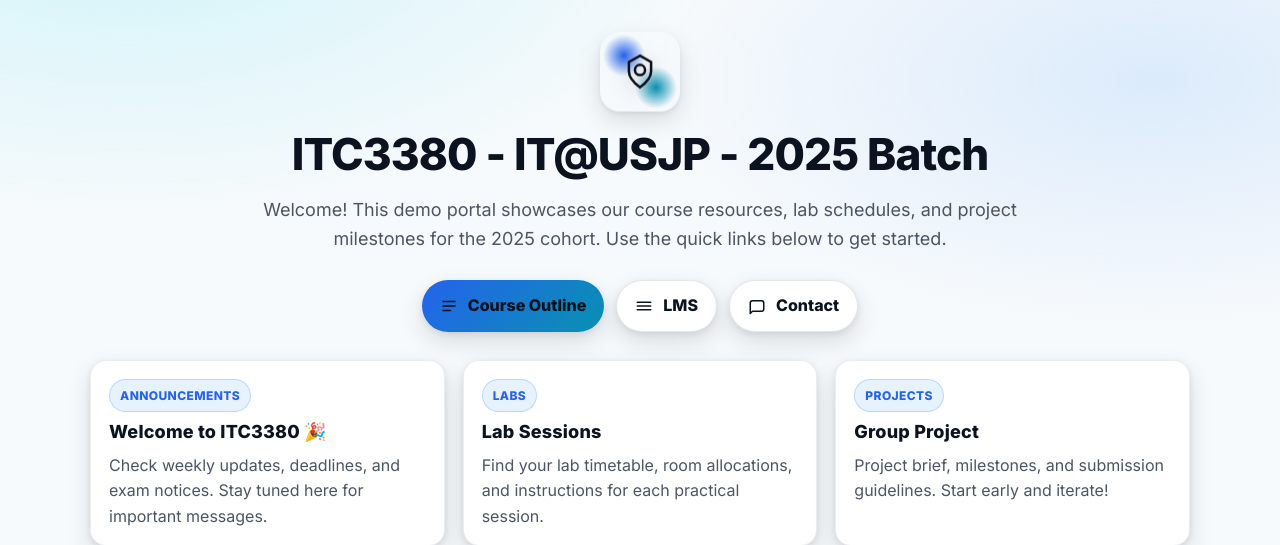
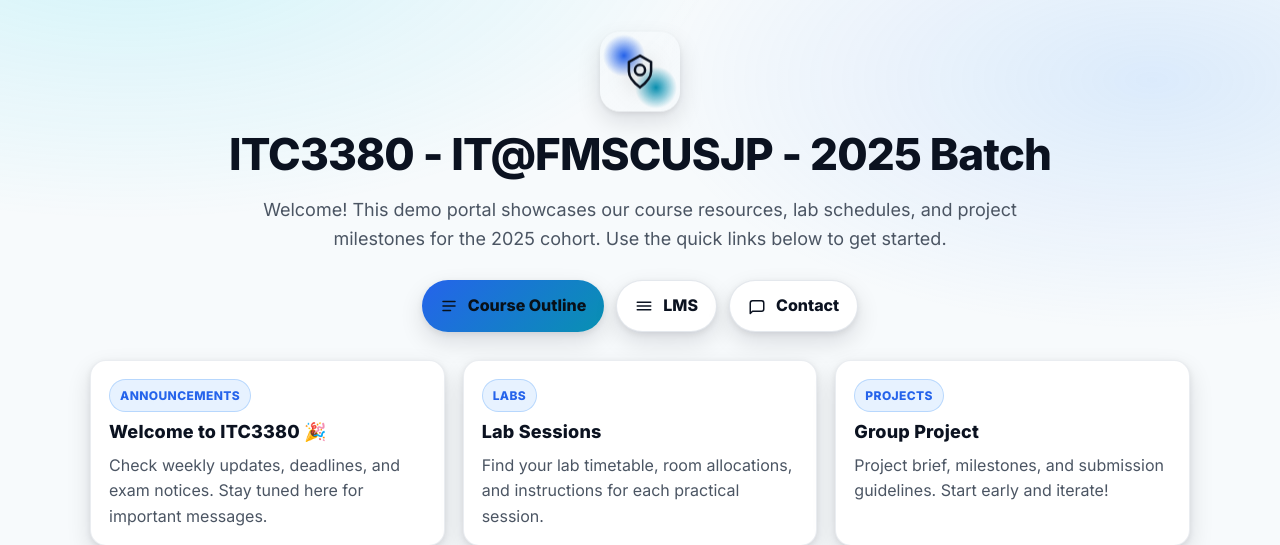
Before and after one commit to crpeiris/deplydemoranil, a Django app: page / in a window 1280 px wide. Shown: the top 545 px of the page. Run offline with Django 5.2, Linux system fonts and the light colour scheme.

Commit message:
it@fmsc2

```diff
--- a/info_app/templates/info_app/welcome.html
+++ b/info_app/templates/info_app/welcome.html
@@ -182,7 +182,7 @@
           <circle cx="12" cy="11" r="3.2" stroke="currentColor" stroke-width="1.6"/>
         </svg>
       </div>
-      <h1>ITC3380 - IT@USJP - 2025 Batch</h1>
+      <h1>ITC3380 - IT@FMSCUSJP - 2025 Batch</h1>
       <p class="subtitle">
         Welcome! This demo portal showcases our course resources, lab schedules, and project milestones for the 2025 cohort.
         Use the quick links below to get started.
```
